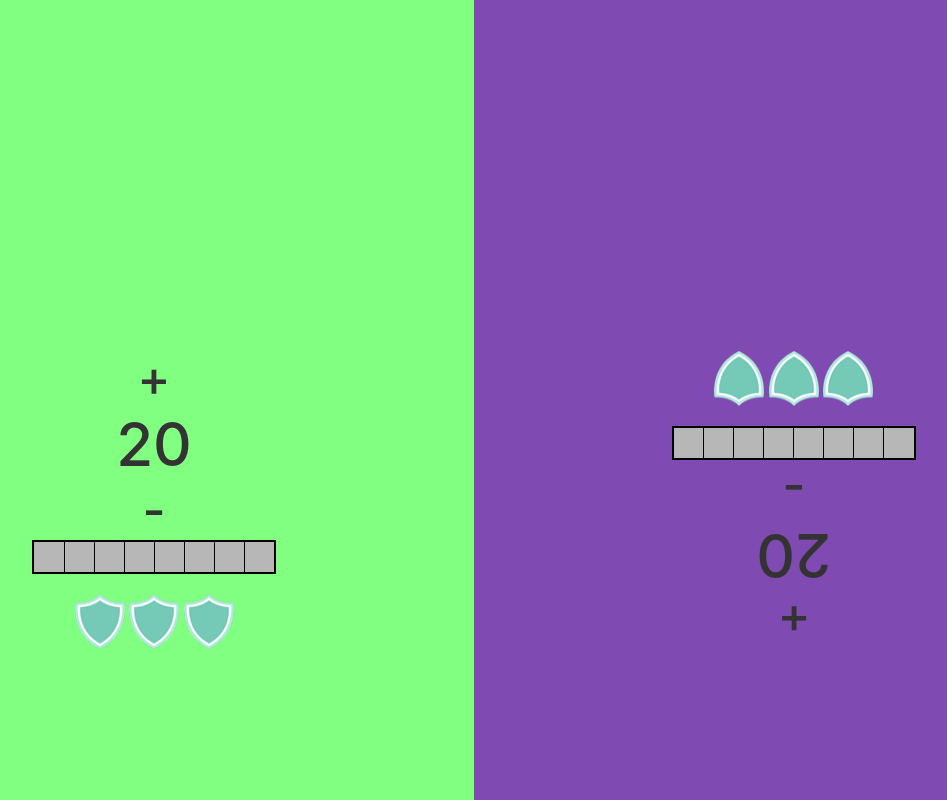
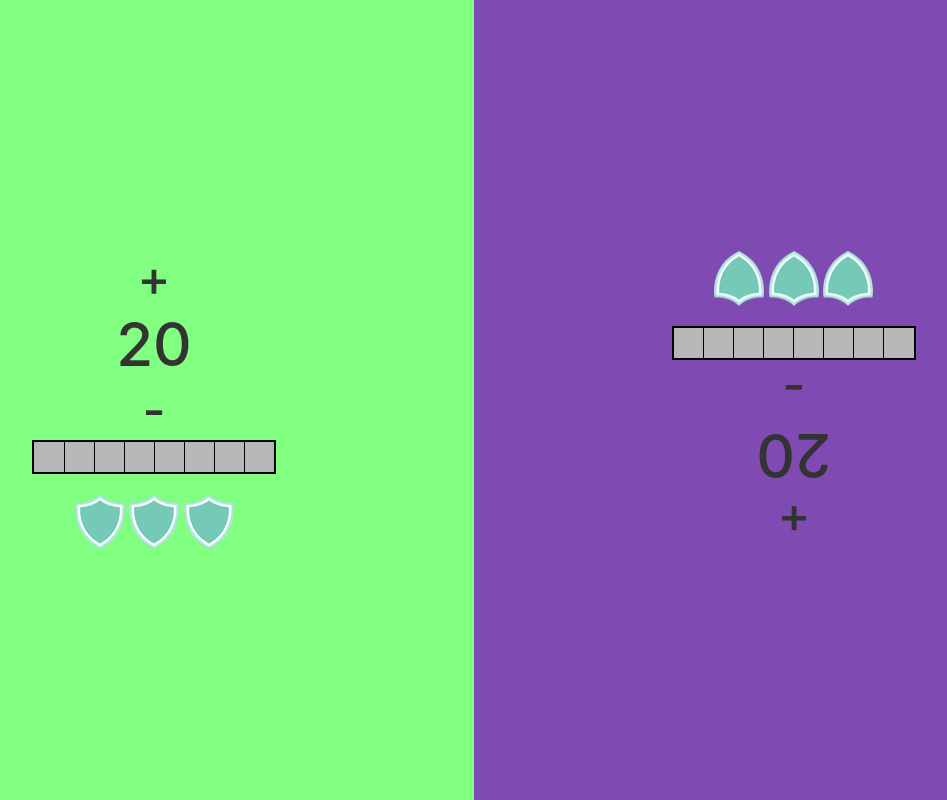
Before and after one commit to pikus420/PvZLifetap, a Svelte app: page / in a window 1280 px wide. Shown: the top 800 px of the page, without its empty margins (166-1113 px from the left). Built offline with nearby package versions, Linux system fonts and the light colour scheme.

Commit message:
Update App.svelte

```diff
--- a/src/App.svelte
+++ b/src/App.svelte
@@ -37,10 +37,10 @@
 		transform: rotate(180deg);
 	}
 
-	@media only screen and (min-width: 1000px) {
+	@media only screen and (min-width: 600px) {
 		.plants, .zombies{
 			width: 50%;
-			height: max(1000px, 100vh);
+			height: 100vh;
 		}
 		main{
 			display: flex;
```
